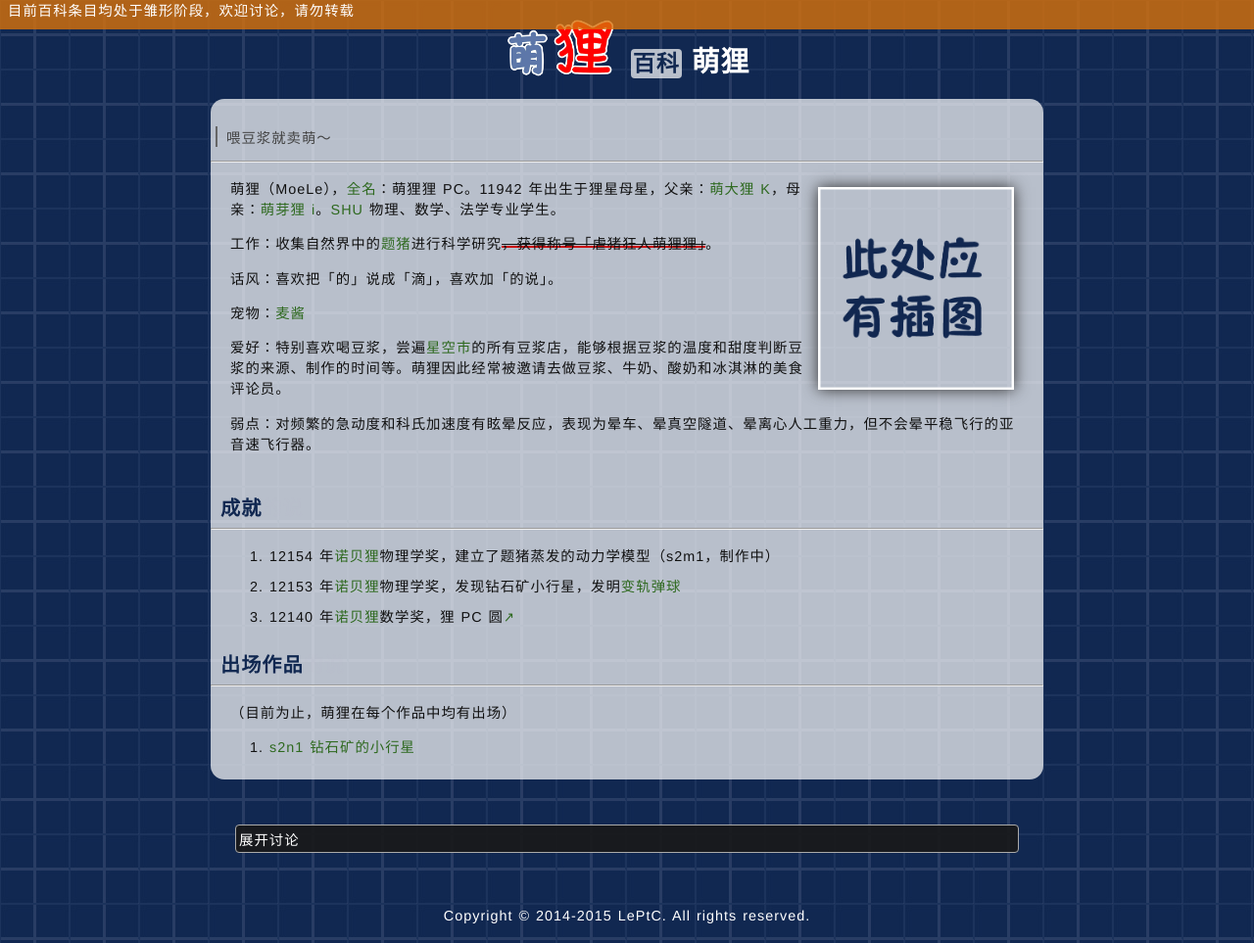
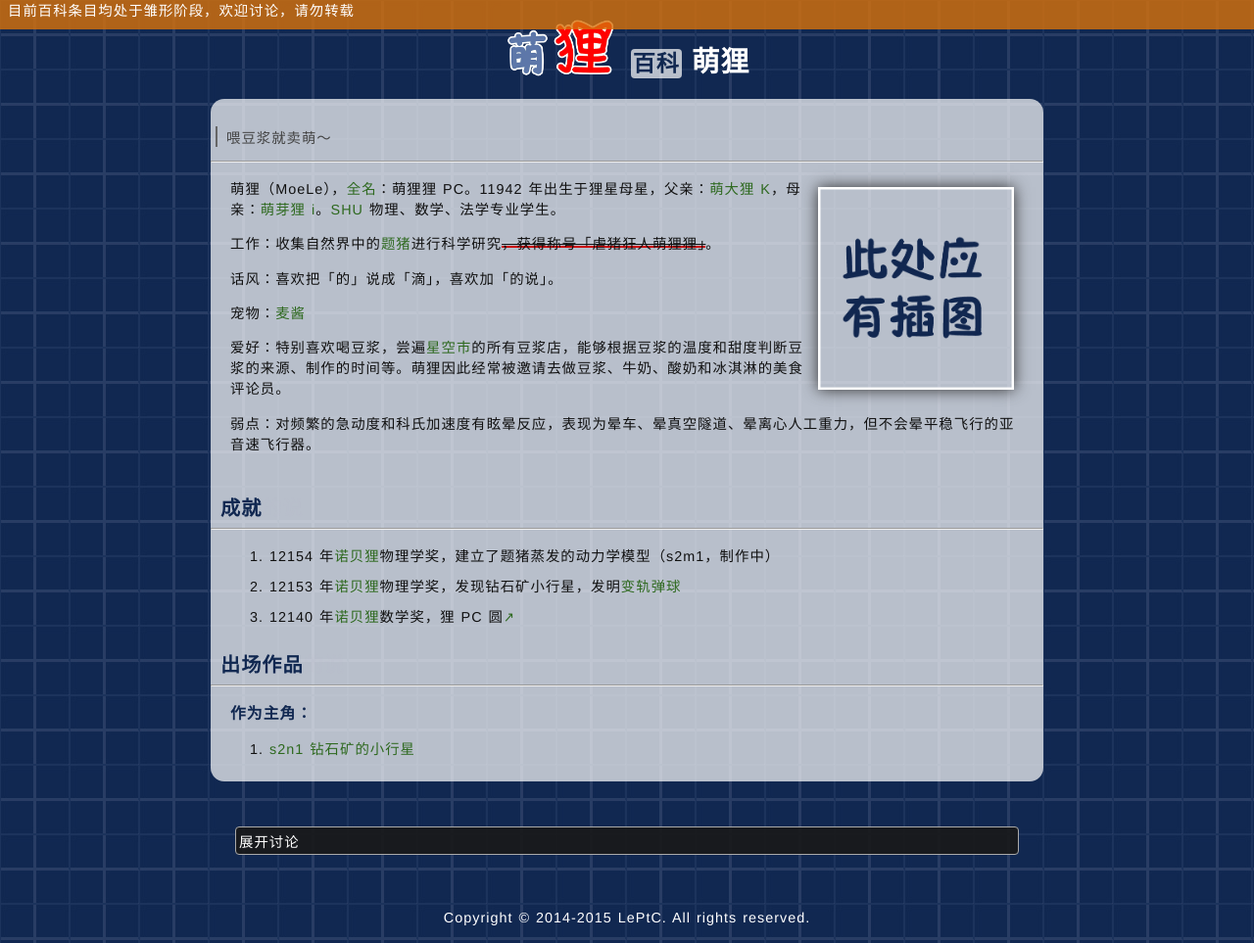
Before and after one commit to LePtC/LePtC.github.io, a Jekyll site: the page built from wiki/moele/index.html, in a window 1280 px wide and 963 px high. Shown: the whole window at 98% size. Built offline with Jekyll 4.4.1, drawn with Linux system fonts in a browser that asks for light colours; Markdown is read by kramdown in place of the engine named in the settings; formulas are drawn with MathJax 3; comment, search, counter and statistics services are not loaded.

Commit message:
update content

```diff
--- a/_includes/top.html
+++ b/_includes/top.html
@@ -1,6 +1,3 @@
-<div id="topwarning" ondblclick="myHide(this)">
-<p>网站目前处于内部施工阶段，慎入施工现场<span style="color: rgba(217,114,11,0.1);">（← 你想随便看看也行… 双击可关闭提示语）</invi></p>
-</div>
 
 <div id="top">
 <div class="active">
--- a/_layouts/index.html
+++ b/_layouts/index.html
@@ -1,6 +1,10 @@
 ---
 layout: default
 ---
+
+<div id="topwarning" ondblclick="myHide(this)">
+<p>网站目前处于内部施工阶段，慎入施工现场<span style="color: rgba(217,114,11,0.1);">（← 你想随便看看也行… 双击可关闭提示语）</invi></p>
+</div>
 
 {% include top.html %}
 
--- a/wiki/moele/index.html
+++ b/wiki/moele/index.html
@@ -32,7 +32,7 @@ title: 萌狸
 {% include header.html param="出场作品" %}
 
 <div class="content">
-<p>（目前为止，萌狸在每个作品中均有出场）</p>
+<p><h3>作为主角：</h3></p>
 <ol>
 	<li><a href="/notsci/s2n1/">s2n1 钻石矿的小行星</a></li>
 </ol>
```
Also changed, not shown: wiki/index.html (+5 -4 lines), faces/square-moele.png.
